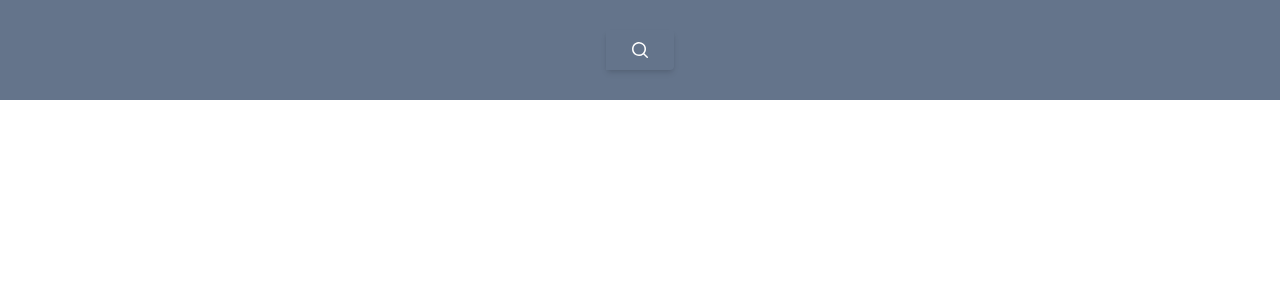
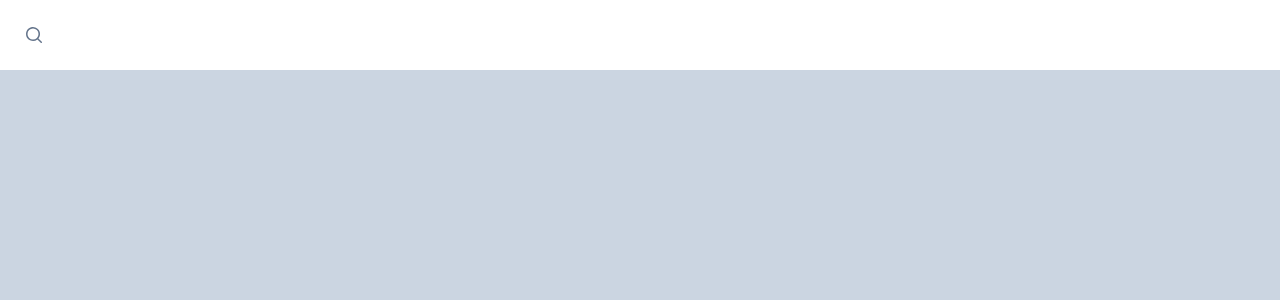
Before and after one commit to nam334/poc_repo_search, a React (Create React App) app: page / in a window 1280 px wide. Shown: the top 300 px of the page. Built offline with nearby package versions, Linux system fonts and the light colour scheme.

Commit message:
changed ui of serach like anahat

```diff
--- a/src/components/Search.js
+++ b/src/components/Search.js
@@ -6,18 +6,21 @@ const Search = () => {
     const [text, setText] = useState(false)
   return (
     <>
-    <motion.div
-    className='flex items-center justify-center
-     bg-slate-500'
+   <div className='bg-slate-300 h-screen'>
+   <motion.div
+    className='flex  bg-white'
      animate = {{
-        height: open ? 400 : 100
+        height: open ? 230 : 70
      }}
     >
    {
-    text ? <div className='flex justify-center items-center'>
-    <input type='text' placeholder='Enter text....' />
-    <button type="button" class="rounded-md p-2 inline-flex items-center justify-center
-     text-gray-400 hover:text-gray-600 hover:bg-slate-50  focus:outline-none focus:ring-2
+    text ? <>
+    <div className='flex flex-col'>
+    <div className='flex items-center p-5 mt-10 '>
+    <input type='text' placeholder='Type what you are looking for...' className='font-mono w-[800px] h-8 placeholder-teal-900
+    focus:outline-none text-2xl font-semibold placeholder-p-4' />
+    <button type="button" class="rounded-full p-2 inline-flex items-center bg-slate-50
+     text-teal-700 hover:text-teal-900 hover:bg-slate-50  focus:outline-none focus:ring-2
       focus:ring-inset focus:ring-indigo-500"
       onClick={()=> {
         setText(false)
@@ -25,12 +28,22 @@ const Search = () => {
 
       }}>
               <span class="sr-only">Close menu</span>
-              <svg class="h-6 w-6" xmlns="http://www.w3.org/2000/svg" fill="none" viewBox="0 0 24 24" stroke="currentColor" aria-hidden="true">
+              <svg class="h-6 w-6" xmlns="http://www.w3.org/2000/svg" fill="none" viewBox="0 0 24 24" stroke="currentColor"
+              aria-hidden="true">
                 <path stroke-linecap="round" stroke-linejoin="round" stroke-width="2" d="M6 18L18 6M6 6l12 12" />
               </svg>
             </button>
-    </div> :  <button
-    className="relative z-[2] flex items-center rounded-r bg-primary px-6 py-2.5 text-xs font-medium uppercase leading-tight text-white shadow-md transition duration-150 ease-in-out hover:bg-primary-700 hover:shadow-lg focus:bg-primary-700 focus:shadow-lg focus:outline-none focus:ring-0 active:bg-primary-800 active:shadow-lg"
+            <hr/>
+    </div>
+    <div className='border-b-2 border-teal-900  ml-5'></div>
+    </div>
+
+    </>
+    :  <button
+    className="relative z-[2] flex items-center rounded-r
+     px-6 py-2.5 text-sm font-medium uppercase leading-tight text-slate-500
+    transition duration-150 ease-in-out
+   focus:outline-none "
     type="button"
     id="button-addon1"
     data-te-ripple-init
@@ -52,6 +65,7 @@ const Search = () => {
   </button>
    }
     </motion.div>
+   </div>
     </>
   )
 }
```
